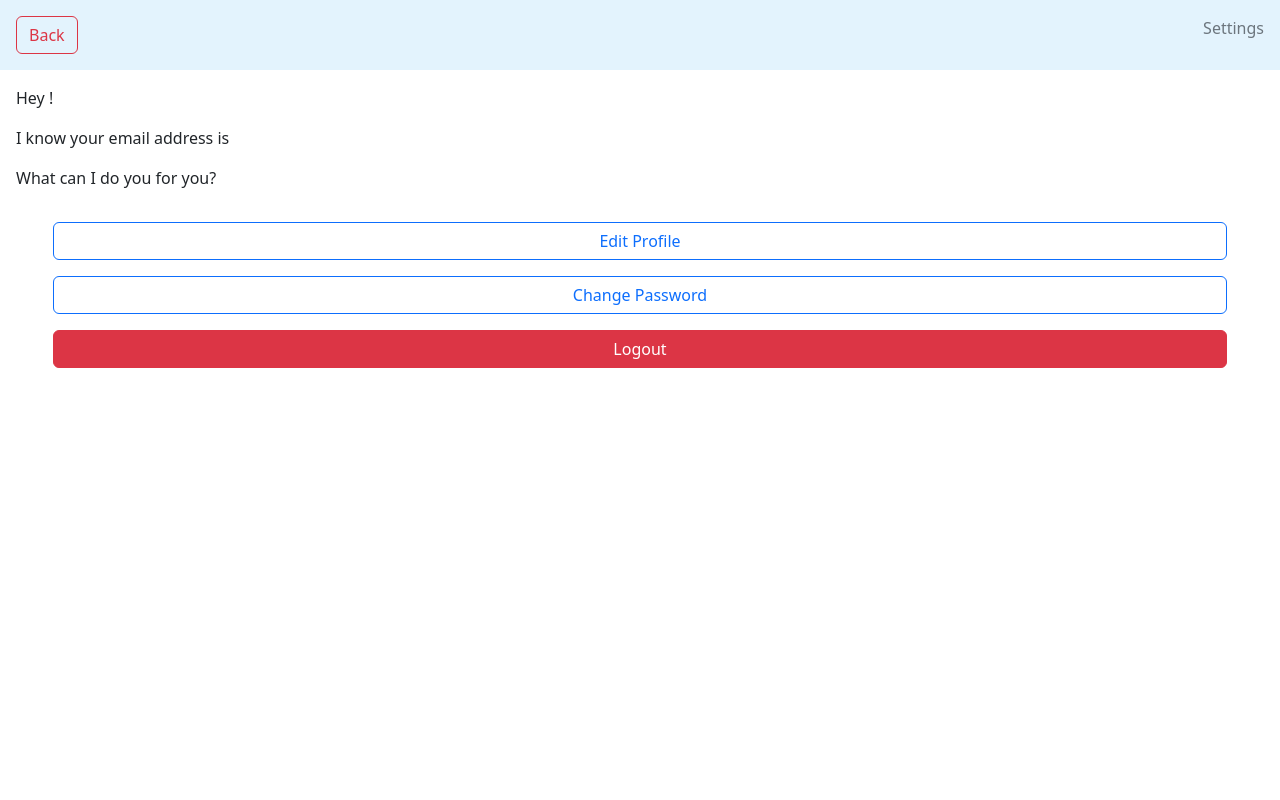
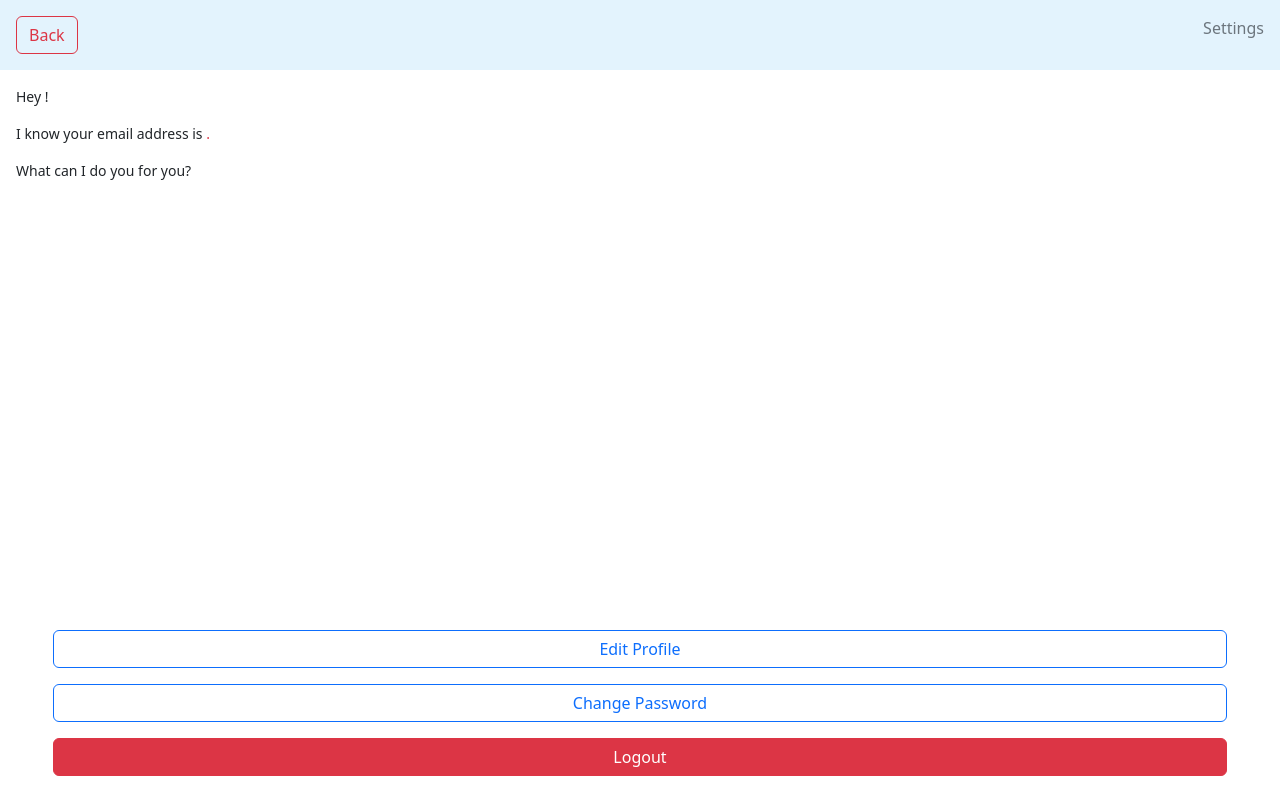
Before and after one commit to kamilia-juba/EMARGEMENTkami, a PHP site: the page made by view/view_settings.php in a window 1280 px wide. Run offline with PHP 8.4, Linux system fonts and the light colour scheme; the template is opened without the code that fills it: most values are stand-ins (such as "Sample title", 1, 10 or a date in 2020); data that the repository does not hold is empty.

Commit message:
feat(UC_Settings): ajout de l'affichage du nom en gras et deplacement des boutons en bas de page

```diff
--- a/view/view_settings.php
+++ b/view/view_settings.php
@@ -1,7 +1,7 @@
 <!DOCTYPE html>
 <html>
     <head>
-    <div class="pt-3 ps-3 pe-3 pb-3 text-secondary d-flex justify-content-between" style="background-color: #E3F3FD ">
+    <div class="pt-3 ps-3 pe-3 pb-3 text-secondary d-flex justify-content-between" style="background-color: #E3F3FD">
         <a href= "" class= "btn btn-outline-danger" name = "buttonBack">Back</a> Settings</div>
         <meta charset="UTF-8">
         <title>Settings</title>
@@ -10,15 +10,15 @@
         <link href="https://cdn.jsdelivr.net/npm/bootstrap@5.3.0-alpha1/dist/css/bootstrap.min.css" rel="stylesheet" integrity="sha384-GLhlTQ8iRABdZLl6O3oVMWSktQOp6b7In1Zl3/Jr59b6EGGoI1aFkw7cmDA6j6gD" crossorigin="anonymous">
     </head>
     <body>
-        <div class="pt-3 ps-3 pe-3 pb-3 ">
-            <p>Hey <?= $user->full_name ?>!</p>
-            <p style="display:inline">  I know your email address is <p style="display:inline" class="text-danger"><?= $user->mail?></p></p>
+        <div class="pt-3 ps-3 pe-3 pb-3 " style="font-size:14px">
+            <p style="display:inline">Hey <p style="display:inline;font-weight:bold;"><?= $user->full_name ?></p>!</p>
+            <p style="display:inline">  I know your email address is <p style="display:inline" class="text-danger"><?= $user->mail?>.</p></p>
             <p>What can I do you for you?</p>
         </div>
 
     </body>
     <footer>
-        <div class="text-center">
+        <div class="text-center fixed-bottom">
         <a href = "user/edit_profile"><button type="button" class="btn btn-outline-primary col-11">Edit Profile</button></a>
         <p></p>
         <a href = "user/change_password"><button type="button" class="btn btn-outline-primary col-11">Change Password</button></a>
```
